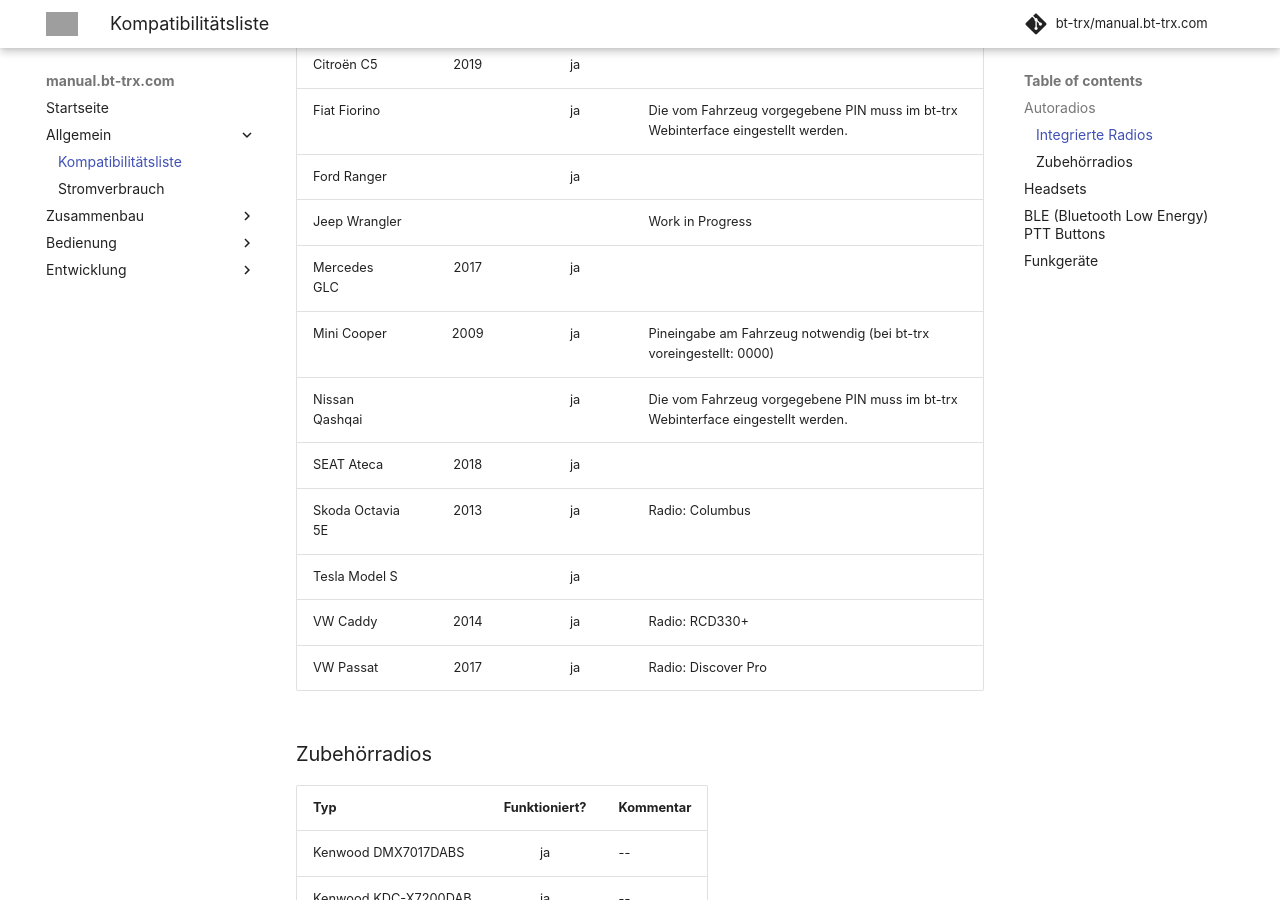
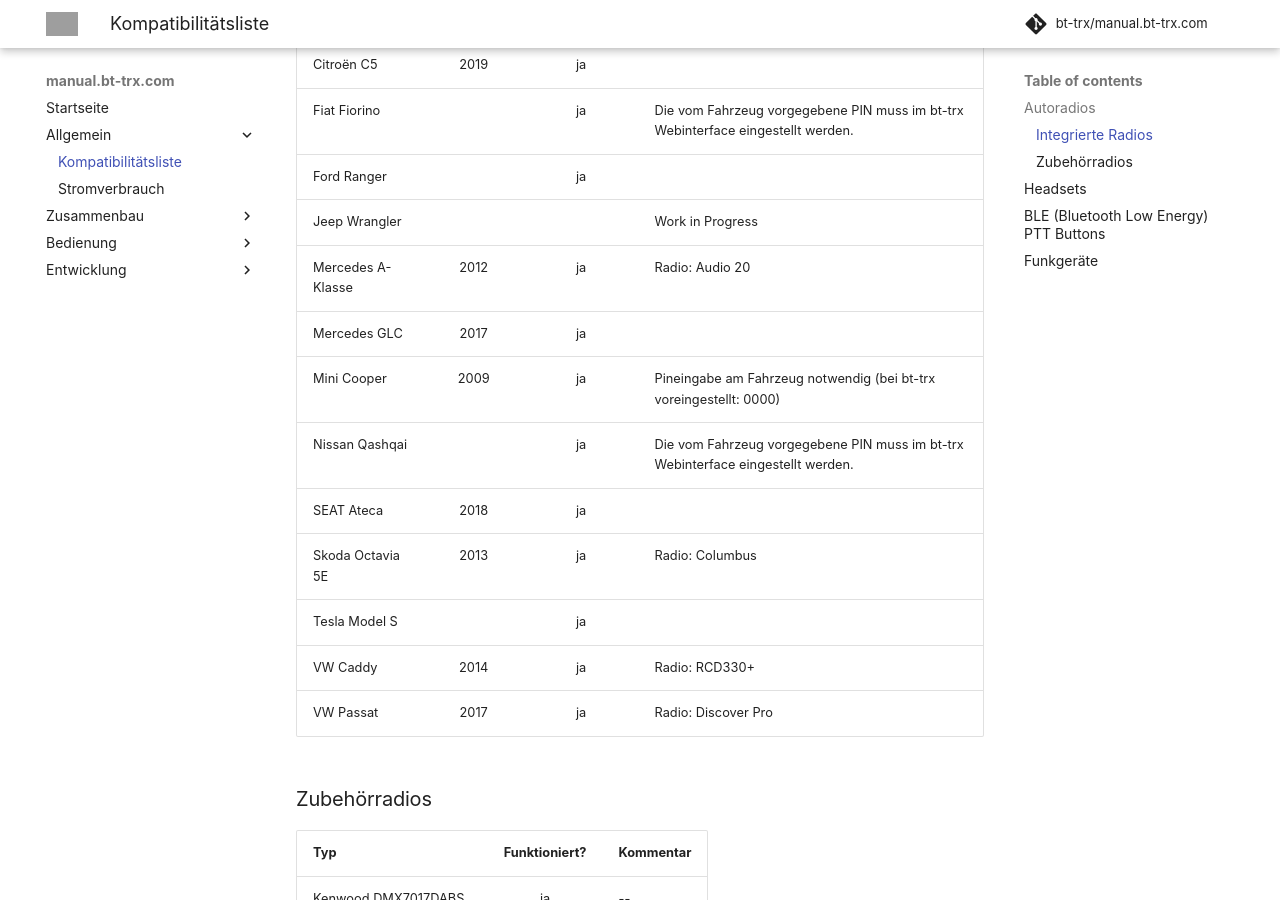
Before and after one commit to bt-trx/manual.bt-trx.com, an MkDocs documentation site: the page built from docs/10_Allgemein/Kompatibilitätsliste.md, in a window 1280 px wide and 900 px high, scrolled down 700 px. Built offline with MkDocs 1.6.1 and Material for MkDocs 9.7.7, drawn with Linux system fonts in a browser that asks for light colours; comment, search, counter and statistics services are not loaded; grey boxes are pictures that could not be loaded.

Commit message:
A-Klasse und Yaesu FT-7900 eingefuegt

```diff
--- a/docs/10_Allgemein/Kompatibilitätsliste.md
+++ b/docs/10_Allgemein/Kompatibilitätsliste.md
@@ -24,6 +24,7 @@
 | Fiat Fiorino             |         |ja             | Die vom Fahrzeug vorgegebene PIN muss im  bt-trx Webinterface eingestellt werden. |
 | Ford Ranger              |         |ja             |  |
 | Jeep Wrangler            |         |               | Work in Progress |
+| Mercedes A-Klasse        | 2012    |ja             | Radio: Audio 20 |
 | Mercedes GLC             | 2017    |ja             |  |
 | Mini Cooper              | 2009    |ja             | Pineingabe am Fahrzeug notwendig (bei bt-trx voreingestellt: 0000) |
 | Nissan Qashqai           |         |ja             | Die vom Fahrzeug vorgegebene PIN muss im  bt-trx Webinterface eingestellt werden. |
@@ -71,6 +72,7 @@
 | Tytera MD-380 / MD-390   | ja            | -- |
 | Wouxun KG-UV6D           | ja            | -- |
 | Yaesu FTM-350            | ja            | 1) |
+| Yaesu FT-7900            | ja            | 1) |
 | Yaesu FT-8800            | ja            | 1) |
 
 1) [Dauer-PTT Fix](../30_Bedienung/Troubleshooting.md)
```
